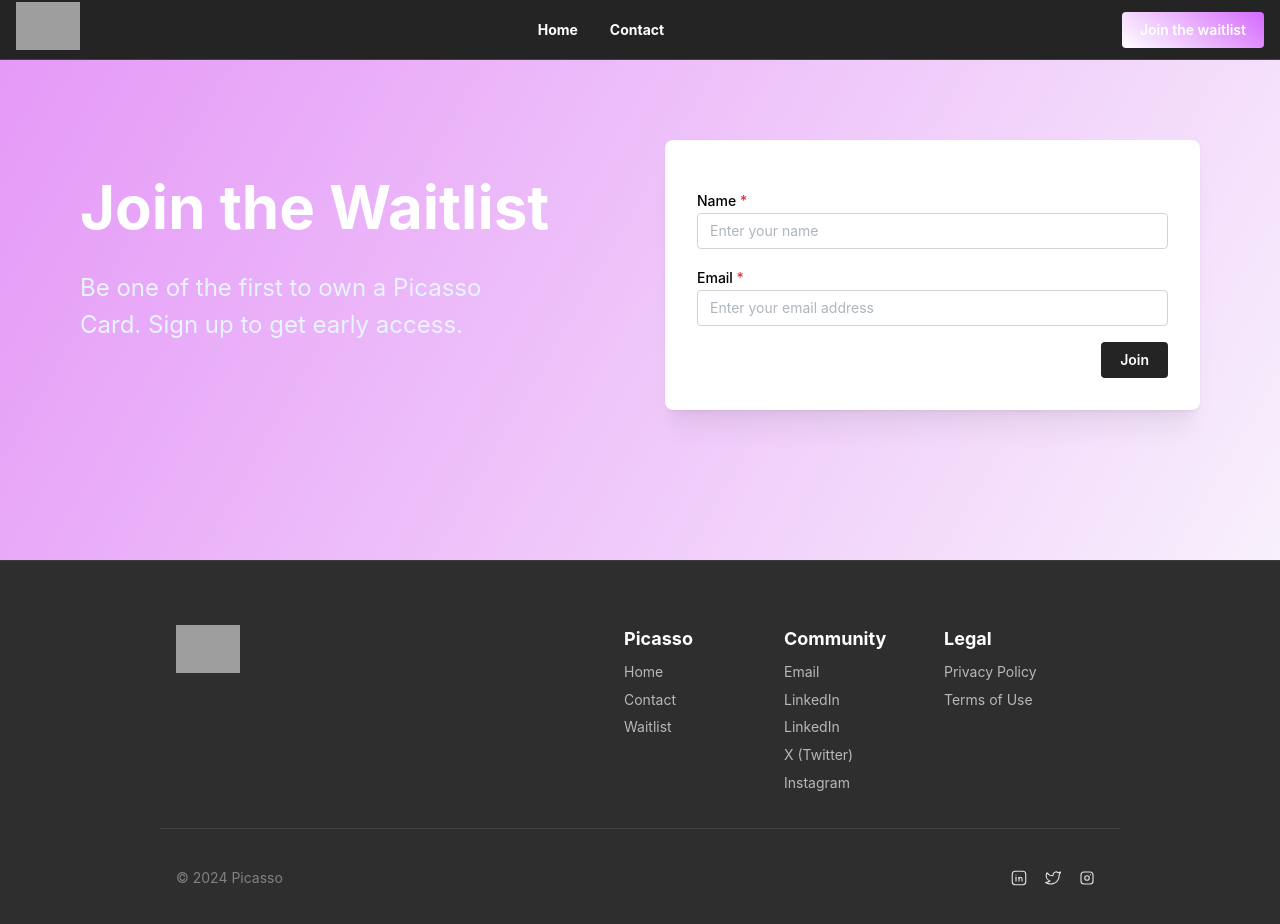
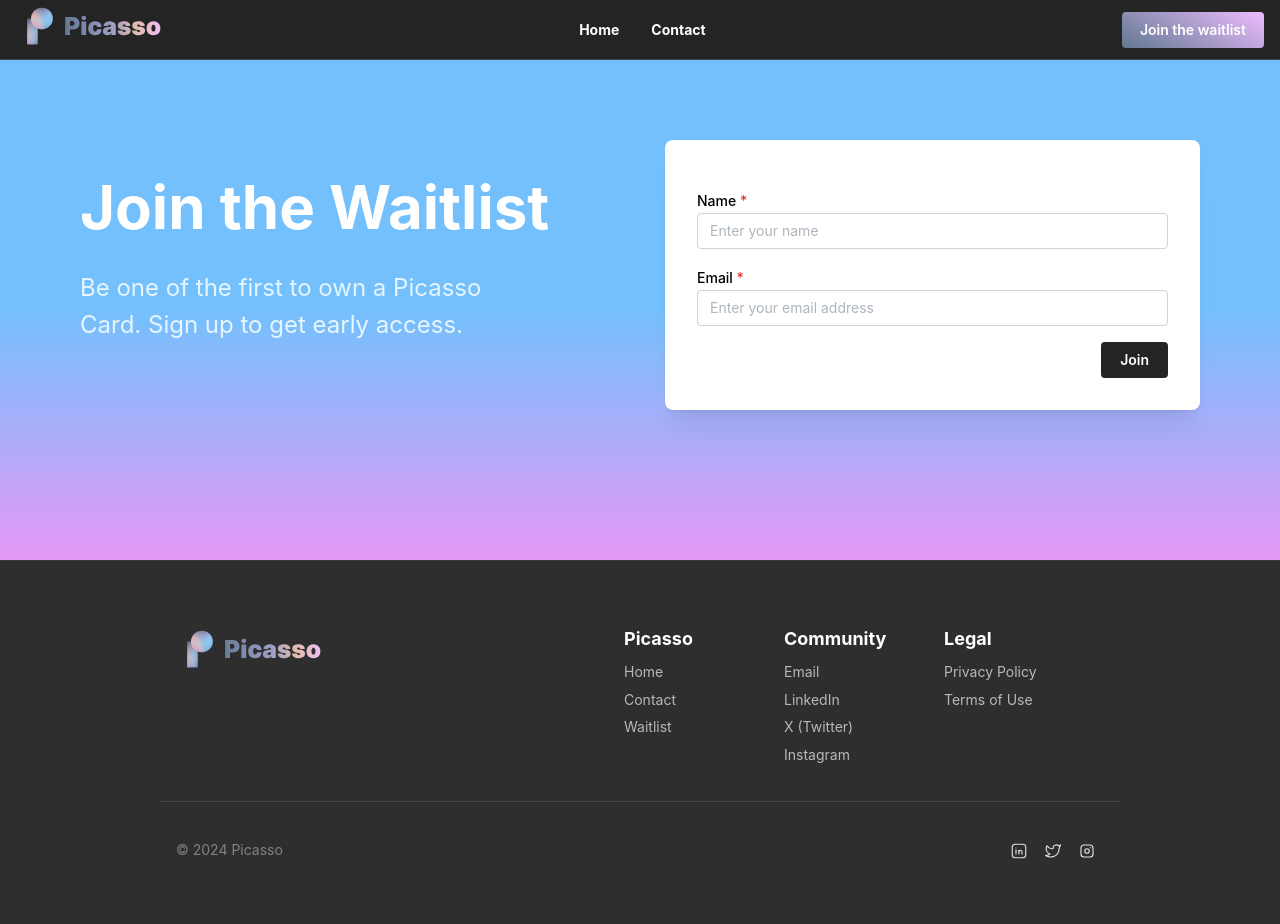
Before and after one commit to enkyuan/picasso_landing, a React (Vite) app: page /waitlist in a window 1280 px wide. Shown: the top 924 px of the page. Built offline with nearby package versions, Linux system fonts and the light colour scheme; grey boxes are pictures that could not be loaded.

Commit message:
pushing to production

```diff
--- a/src/components/FooterLinks.tsx
+++ b/src/components/FooterLinks.tsx
@@ -20,10 +20,6 @@
     title: "Community",
     links: [
       { label: "Email", link: "mailto:contact@picassocard.co" },
-      {
-        label: "LinkedIn",
-        link: "https://www.linkedin.com/company/picasso-card",
-      },
       {
         label: "LinkedIn",
         link: "https://www.linkedin.com/company/picasso-card",
--- a/src/components/HeaderMegaMenu.tsx
+++ b/src/components/HeaderMegaMenu.tsx
@@ -28,9 +28,9 @@
             <Button
               variant="gradient"
               gradient={{
-                from: "rgba(213, 106, 252, 1)",
-                to: "rgba(255, 255, 255, 1)",
-                deg: 219,
+                from: "rgba(237, 189, 255, 1)",
+                to: "rgba(159, 202, 253, 0.5)",
+                deg: 210,
               }}
               component={Link}
               to="/waitlist"
--- a/src/styles/Waitlist.module.css
+++ b/src/styles/Waitlist.module.css
@@ -1,8 +1,8 @@
 .wrapper {
   min-height: rem(500px);
   background-image: linear-gradient(
-      -60deg,
-      var(--mantine-color-grape-0) 0%,
+    -180deg,
+    var(--mantine-color-blue-3) 50%,
     var(--mantine-color-grape-3) 100%
   );
   padding: calc(var(--mantine-spacing-xl) * 2.5);
```
Also changed, not shown: src/assets/gradient_02.svg (added), vercel.json (added). Lines whose indentation alone changed are shown as unchanged.
